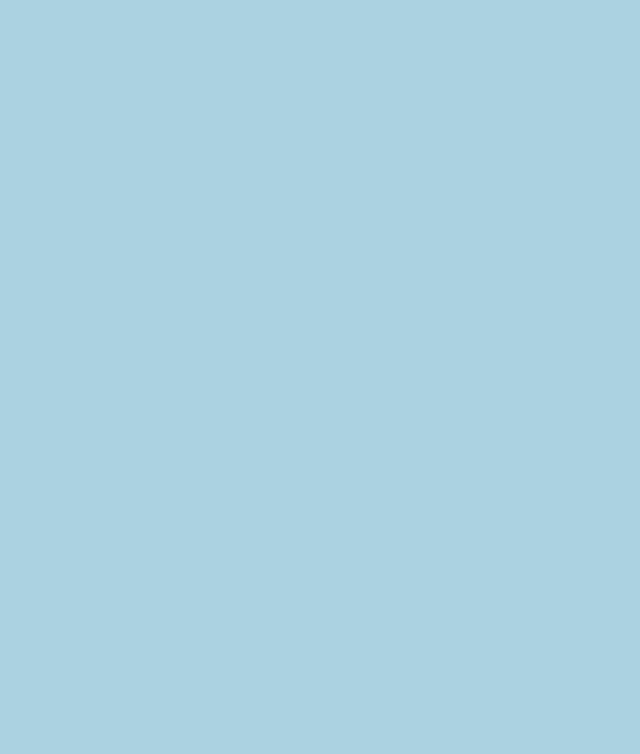
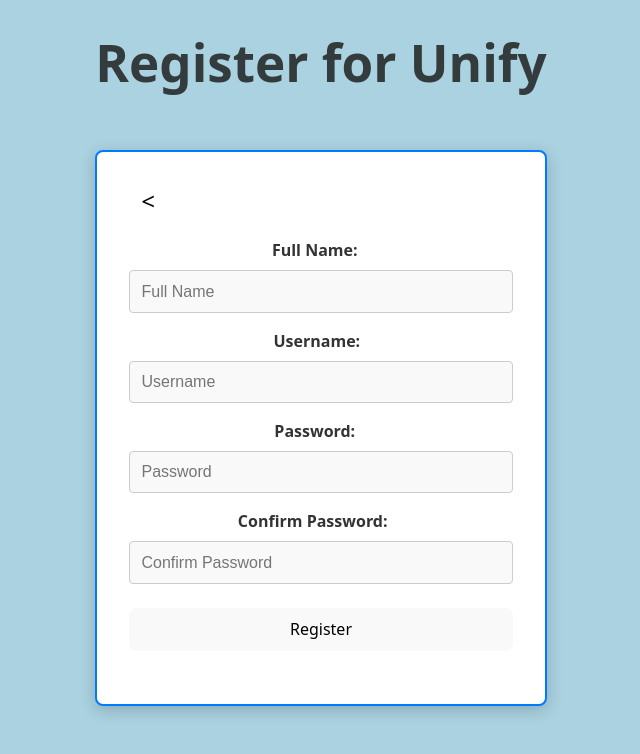
Before and after one commit to Kicnott/HEAPS-Unify, a React (Vite) app in the folder Unify/client/: page /register in a window 1280 px wide. Before the commit this address had no page. Shown: the top 754 px of the page, without its empty margins (319-959 px from the left). Built offline with nearby package versions, Linux system fonts and the light colour scheme.

Commit message:
Front end of registration page done. Slightly modified SimpleBlock component

```diff
--- a/Unify/client/src/App.jsx
+++ b/Unify/client/src/App.jsx
@@ -7,12 +7,14 @@
 import HomePage from "./pages/home.jsx"
 import LoginPage from "./pages/login.jsx"
 import TestServer from './pages/test-server.jsx'
+import RegisterPage from './pages/register.jsx'
 
 function App() {
   return (
     <Routes>
       <Route path="/home" element={<HomePage />} />
       <Route path="/" element={<LoginPage />} />
+      <Route path="/register" element={<RegisterPage />}/>
       <Route path="/testserver" element={<TestServer />}/>
     </Routes>
   ) // Creates routes to navigate through the web page.
--- a/Unify/client/src/components/SimpleBlock.jsx
+++ b/Unify/client/src/components/SimpleBlock.jsx
@@ -1,23 +1,33 @@
 import React from 'react'
 
 // The SimpleBlock component is really just a simple block to store some text and elements nicely.
-export const SimpleBlock = ({ children }) => {
-    // children: The text and elements to be displayed inside the block.
+export const SimpleBlock = ({
+    children,
+    maxWidth = '600px',
+    margin = '40px auto',
+    padding = '24px',
+    background = '#f9f9f9',
+    border = '1px solid rgb(0, 0, 0)',
+    borderRadius = '8px',
+    boxShadow = '0 2px 8px rgba(0,0,0,1)',
+    textAlign = 'center',
+    style = {},
+}) => {
     const blockStyle = {
-        maxWidth: '320px',
-        margin: '40px auto',
-        padding: '24px',
-        background: '#f9f9f9',
-        border: '1px solid rgb(0, 0, 0)',
-        borderRadius: '8px',
-        boxShadow: '0 2px 8px rgba(0,0,0,1)',
-        textAlign: 'center'
-        // Most basic simple block css here
+        maxWidth,
+        margin,
+        padding,
+        background,
+        border,
+        borderRadius,
+        boxShadow,
+        textAlign,
+        ...style, // Allows for additional inline styles
     }
     return (
-        <div style = {blockStyle}>
+        <div style={blockStyle}>
             {children}
         </div>
 
-  )
+    )
 }
--- a/Unify/client/src/functions/rightDrawerCloseBackground.jsx
+++ b/Unify/client/src/functions/rightDrawerCloseBackground.jsx
@@ -5,7 +5,7 @@
                 <div
                     style={{
                         position: 'fixed',
-                        top: 100, left: 0, right: 0, bottom: 0,
+                        top: 0, left: 0, right: 0, bottom: 0,
                         background: 'rgba(0,0,0,0.4)',
                         zIndex: 1000
                     }}
--- a/Unify/client/src/pages/home.jsx
+++ b/Unify/client/src/pages/home.jsx
@@ -10,7 +10,7 @@
 import { MainCalendar } from '../components/mainCalendar.jsx'
 import { OverlayBlock } from '../components/OverlayBlock.jsx'
 import { DropdownList } from '../components/DropdownList.jsx'
-import { TimeTable } from '../components/timeTable.jsx'
+import { TimeTable } from '../components/TimeTable.jsx'
 import { CreateEvent } from '../components/newCreateEvent.jsx'
 import { RightDrawerCloseBackground } from '../functions/rightDrawerCloseBackground'
 
--- a/Unify/client/src/pages/login.jsx
+++ b/Unify/client/src/pages/login.jsx
@@ -2,6 +2,7 @@
 import { useNavigate } from 'react-router-dom'
 import '../styles/App.css'
 import '../classes/index.jsx'
+import { Link } from 'react-router-dom'
 
 // Components
 import { SimpleBlock } from '../components/simpleBlock.jsx'
@@ -14,10 +15,12 @@
     const [username, setUsername] = useState('') // Assigns a string state for username
     const [password, setPassword] = useState('') // Assigns a string state for password
     const [errorMessage, setErrorMessage] = useState(''); // String state for errorMessage
+    const [action, setAction] = useState('')
 
     const handleSubmit = async (submitAction) => {
         submitAction.preventDefault() // Prevents the form from being submitted through GET or POST normally
         // TODO, send data to server, authentication, all that jazz
+        if (action === "login") {
             const status = await fetch("http://localhost:8888/login", {
                 method: 'POST',
                 headers: {
@@ -28,16 +31,18 @@
                     password,
                 })
             })
-
             const data = await status.json();
 
-        if (data.status===true){
+            if (data.status === true) {
                 navigate('/home')
             } else {
                 console.log("Log in failed.")
                 setErrorMessage("Log in failed."); // Displays error message when user fails to log in
             }
         }
+    }
+
+
     return (
         <div>
             <h1>
@@ -65,11 +70,16 @@
                             >
                             </input>
                             <br></br>
-                            <input type='submit' name='login' value="Login">
-                            </input>
+                            <br></br>
+                            <button type='login' onClick={() => setAction("login")}>
+                                Login
+                            </button>
+                            <button type='register' onClick={() => navigate('/register')}>
+                                Register
+                            </button>
                         </h4>
                     </form>
-                    <h5 style ={{color: 'red'}}>{errorMessage}</h5> {/*Displays errorMessage*/}
+                    <h5 style={{ color: 'red' }}>{errorMessage}</h5> {/*Displays errorMessage*/}
                 </SimpleBlock>
             </h2>
         </div>
--- /dev/null
+++ b/Unify/client/src/pages/register.jsx
@@ -0,0 +1,118 @@
+import { useState } from 'react'
+import { useNavigate } from 'react-router-dom'
+import '../styles/App.css'
+import '../styles/register.css'
+import '../classes/index.jsx'
+
+// Components
+import { SimpleBlock } from '../components/simpleBlock.jsx'
+
+function RegisterPage() {
+    const navigate = useNavigate()
+    const [yourName, setYourName] = useState('')
+    const [username, setUsername] = useState('')
+    const [password, setPassword] = useState('')
+    const [confirmPassword, setConfirmPassword] = useState('')
+    const [action, setAction] = useState('')
+
+    const handleSubmit = async (submitAction) => {
+        submitAction.preventDefault()
+    }
+
+
+    return (
+        <div>
+            <h1>
+                Register for Unify
+            </h1>
+            <SimpleBlock
+                maxWidth="700px"
+                margin="60px auto"
+                padding="32px"
+                background="#ffffff"
+                border="2px solid #007bff"
+                boxShadow="0 4px 16px rgba(0,0,0,0.2)"
+            >
+
+                <div style={{ display: 'flex', justifyContent: 'space-between', alignItems: 'center', marginBottom: '1em' }}>
+                    <button
+                        onClick={() => navigate('/')}
+                        style={{
+                            background: 'none',
+                            border: 'none',
+                            fontSize: '1.5em',
+                            cursor: 'pointer',
+                            padding: '0 0.5em',
+                        }}
+                    >
+                        &lt;
+                    </button>
+                </div>
+                <h4>
+                    <form onSubmit={handleSubmit}>
+                        <div className='form-group'>
+                            <label htmlFor='yourName'>
+                                Full Name: &nbsp;&nbsp;
+                            </label>
+                            <input
+                                type='text'
+                                placeholder='Full Name'
+                                id='yourName'
+                                value={yourName}
+                                onChange={(change) => setYourName(change.target.value)}>
+                            </input>
+                        </div>
+
+                        <div className='form-group'>
+                            <label htmlFor='username'>
+                                Username: &nbsp;
+                            </label>
+                            <input
+                                type='text'
+                                placeholder='Username'
+                                id='username'
+                                value={username}
+                                onChange={(change) => setUsername(change.target.value)}>
+                            </input>
+                        </div>
+
+                        <div className='form-group'>
+                            <label htmlFor='password'>
+                                Password: &nbsp;&nbsp;
+                            </label>
+                            <input
+                                type='password'
+                                placeholder='Password'
+                                id='password'
+                                value={password}
+                                onChange={(change) => setPassword(change.target.value)}>
+                            </input>
+                        </div>
+                        <div className='form-group'>
+                            <label htmlFor='confirmPassword'>
+                                Confirm Password: &nbsp;&nbsp;&nbsp;
+                            </label>
+                            <input
+                                type='password'
+                                placeholder='Confirm Password'
+                                id='confirmPassword'
+                                value={confirmPassword}
+                                onChange={(change) => setConfirmPassword(change.target.value)}>
+                            </input>
+                            <br></br>
+                            <button type='register' onClick={() => setAction('register')}>
+                                Register
+                            </button>
+
+                        </div>
+
+                    </form>
+                </h4>
+
+            </SimpleBlock>
+        </div>
+    )
+
+}
+
+export default RegisterPage
--- /dev/null
+++ b/Unify/client/src/styles/register.css
@@ -0,0 +1,27 @@
+.form-group {
+  display: flex;
+  flex-direction: column;
+  margin-bottom: 1em;
+}
+
+.form-group label {
+  margin-bottom: 0.5em;
+  font-weight: 600;
+  color: #333;
+  font-size: 1em;
+}
+
+.form-group input {
+  padding: 0.7em;
+  border: 1px solid #ccc;
+  border-radius: 4px;
+  font-size: 1em;
+  background: #f9f9f9;
+  transition: border-color 0.2s;
+}
+
+.form-group input:focus {
+  border-color: #007bff;
+  outline: none;
+  background: #fff;
+}
```
Lines whose indentation alone changed are shown as unchanged.
